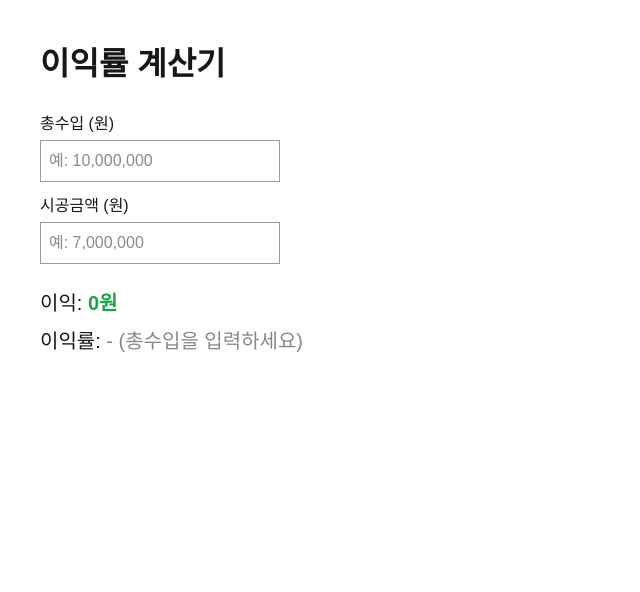
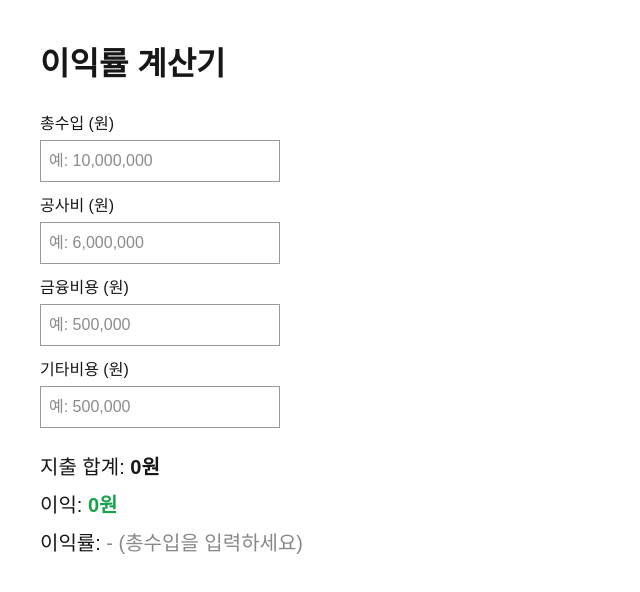
Before and after one commit to kksjej75/my-app, a Next.js app: page /calc in a window 1280 px wide. Shown: the top 592 px of the page, without its empty margins (0-640 px from the left). Built offline with nearby package versions, Linux system fonts and the light colour scheme.

Commit message:
calc items

```diff
--- a/app/calc/calculator.tsx
+++ b/app/calc/calculator.tsx
@@ -12,14 +12,52 @@ function onlyDigits(value: string) {
   return value.replace(/[^0-9]/g, "").slice(0, 15);
 }
 
+const inputStyle = { border: "1px solid #999", padding: 8, width: 240 };
+
+// 금액 입력칸 하나 (라벨 + 콤마 표시 입력창). 값은 "숫자만 있는 문자열"로 주고받는다
+function MoneyInput({
+  label,
+  value,
+  onChange,
+  placeholder,
+}: {
+  label: string;
+  value: string;
+  onChange: (digits: string) => void;
+  placeholder: string;
+}) {
+  return (
+    <label style={{ display: "block", marginTop: 12 }}>
+      {label} (원)
+      <input
+        inputMode="numeric"
+        value={value === "" ? "" : withComma(Number(value))}
+        onChange={(e) => onChange(onlyDigits(e.target.value))}
+        placeholder={placeholder}
+        style={{ ...inputStyle, display: "block", marginTop: 4 }}
+      />
+    </label>
+  );
+}
+
 export default function Calculator() {
   // 입력칸 값은 "숫자만 있는 문자열"로 보관한다 (빈 칸 = "")
   const [income, setIncome] = useState("");
-  const [cost, setCost] = useState("");
+  const [construction, setConstruction] = useState("");
+  const [finance, setFinance] = useState("");
+  const [etc, setEtc] = useState("");
+
+  // 지출 입력칸 목록 (같은 모양의 칸을 map으로 반복해서 그린다)
+  const expenseFields = [
+    { label: "공사비", value: construction, set: setConstruction, placeholder: "예: 6,000,000" },
+    { label: "금융비용", value: finance, set: setFinance, placeholder: "예: 500,000" },
+    { label: "기타비용", value: etc, set: setEtc, placeholder: "예: 500,000" },
+  ];
 
   const incomeNum = Number(income || 0);
-  const costNum = Number(cost || 0);
-  const profit = incomeNum - costNum;
+  // 지출 = 세 칸의 합계 (빈 칸은 0으로 계산)
+  const expense = expenseFields.reduce((sum, f) => sum + Number(f.value || 0), 0);
+  const profit = incomeNum - expense;
 
   // 총수입이 비었거나 0이면 0으로 나누게 되므로 계산하지 않는다
   const canCalcRate = income !== "" && incomeNum !== 0;
@@ -27,8 +65,6 @@ export default function Calculator() {
 
   // 이익은 초록, 손실은 빨강
   const color = profit < 0 ? "#dc2626" : "#16a34a";
-
-  const inputStyle = { border: "1px solid #999", padding: 8, width: 240 };
 
   return (
     <div style={{ marginTop: 24 }}>
@@ -43,19 +79,21 @@ export default function Calculator() {
         />
       </label>
 
-      <label style={{ display: "block", marginTop: 12 }}>
-        시공금액 (원)
-        <input
-          inputMode="numeric"
-          value={cost === "" ? "" : withComma(Number(cost))}
-          onChange={(e) => setCost(onlyDigits(e.target.value))}
-          placeholder="예: 7,000,000"
-          style={{ ...inputStyle, display: "block", marginTop: 4 }}
+      {expenseFields.map((f) => (
+        <MoneyInput
+          key={f.label}
+          label={f.label}
+          value={f.value}
+          onChange={f.set}
+          placeholder={f.placeholder}
         />
-      </label>
+      ))}
 
       <div style={{ marginTop: 24, fontSize: 20 }}>
         <p>
+          지출 합계: <strong>{withComma(expense)}원</strong>
+        </p>
+        <p style={{ marginTop: 8 }}>
           {profit < 0 ? "손실" : "이익"}:{" "}
           <strong style={{ color }}>
             {profit < 0 ? "-" : ""}
--- a/app/calc/page.tsx
+++ b/app/calc/page.tsx
@@ -4,7 +4,7 @@ import Calculator from "./calculator";
 // 브라우저 탭에 보이는 제목 (metadata는 서버 컴포넌트에서만 내보낼 수 있다)
 export const metadata: Metadata = {
   title: "이익률 계산기",
-  description: "총수입과 시공금액으로 이익과 이익률을 계산합니다",
+  description: "총수입과 지출(공사비·금융비용·기타비용)로 이익과 이익률을 계산합니다",
 };
 
 // 페이지 자체는 서버 컴포넌트, 입력·계산 부분만 클라이언트 컴포넌트(Calculator)
```
